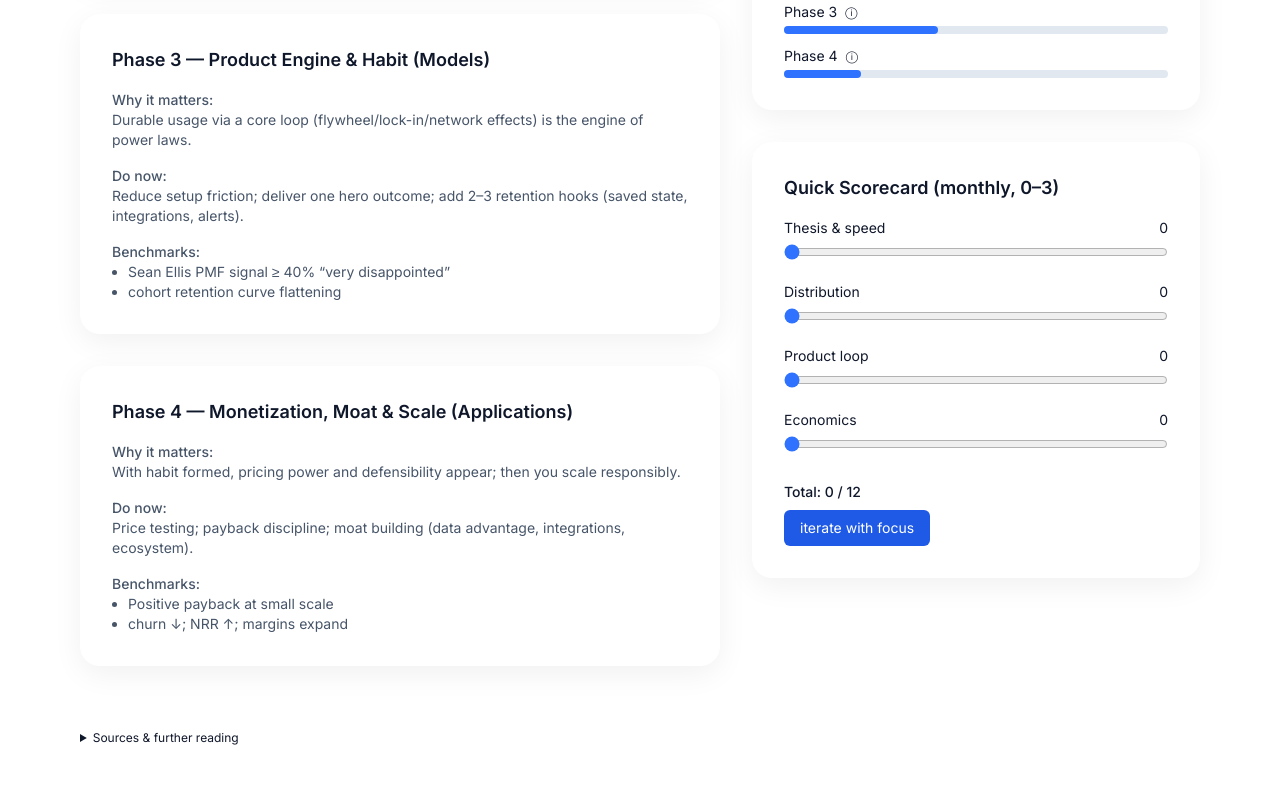
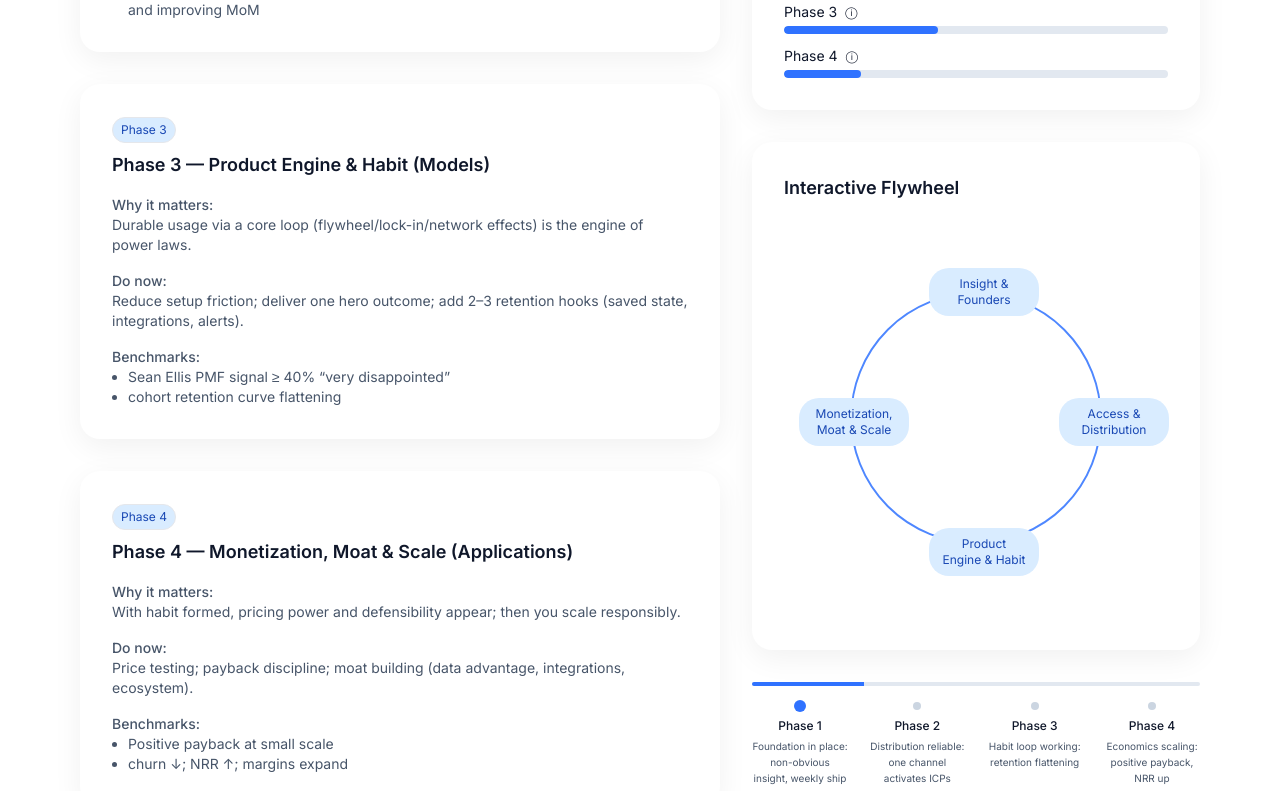
Before and after one commit to Roro253/jbv-website, a Next.js app: page /thesis in a window 1280 px wide. Shown: the part 1069-1860 px from the top of the page. Built offline with nearby package versions, Linux system fonts and the light colour scheme.

Commit message:
feat: replace scorecard with flywheel and timeline

```diff
--- a/app/thesis/ThesisSections.tsx
+++ b/app/thesis/ThesisSections.tsx
@@ -1,5 +1,5 @@
 "use client";
-import React, { useRef, useState } from "react";
+import React, { useRef } from "react";
 import { motion, useInView, useReducedMotion } from "framer-motion";
 import { Source } from "./sources";
 
@@ -16,6 +16,8 @@ export function PhaseList({ phases, selected, onSelect }: { phases: string[]; se
             selected === i ? "bg-brand-100 text-brand-700 border-brand-300" : "bg-white text-slate-600"
           }`}
           animate={selected === i && !shouldReduceMotion ? { scale: [1.02, 1] } : {}}
+          whileHover={!shouldReduceMotion ? { scale: 1.02, boxShadow: "0 2px 6px rgba(0,0,0,0.08)" } : {}}
+          whileFocus={!shouldReduceMotion ? { scale: 1.02, boxShadow: "0 2px 6px rgba(0,0,0,0.08)" } : {}}
         >
           Phase {i + 1}
         </motion.button>
@@ -25,6 +27,7 @@ export function PhaseList({ phases, selected, onSelect }: { phases: string[]; se
 }
 
 export function KPIBar({ label, value, note }: { label: string; value: number; note?: string }) {
+  const shouldReduceMotion = useReducedMotion();
   return (
     <div className="space-y-1">
       <div className="flex items-center gap-2 text-sm">
@@ -35,50 +38,14 @@ export function KPIBar({ label, value, note }: { label: string; value: number; n
           </span>
         )}
       </div>
-      <div className="h-2 w-full rounded-full bg-slate-200">
-        <div className="h-full rounded-full bg-brand-500" style={{ width: `${value}%` }} />
+      <div className="h-2 w-full rounded-full bg-slate-200 overflow-hidden">
+        <motion.div
+          className="h-full rounded-full bg-brand-500"
+          initial={{ width: 0 }}
+          animate={{ width: `${value}%` }}
+          transition={{ duration: shouldReduceMotion ? 0 : 0.6, ease: "easeOut" }}
+        />
       </div>
-    </div>
-  );
-}
-
-export function Scorecard() {
-  const [scores, setScores] = useState([0, 0, 0, 0]);
-  const total = scores.reduce((a, b) => a + b, 0);
-  const label = total < 9 ? "iterate with focus" : "keep compounding";
-  return (
-    <div className="rounded-2xl shadow-lg shadow-soft p-6 md:p-8 bg-white">
-      <h3 className="text-lg font-semibold">Quick Scorecard (monthly, 0–3)</h3>
-      {['Thesis & speed', 'Distribution', 'Product loop', 'Economics'].map((name, idx) => (
-        <div key={name} className="mt-4">
-          <label className="flex justify-between text-sm mb-1" htmlFor={`score-${idx}`}>
-            <span>{name}</span>
-            <span>{scores[idx]}</span>
-          </label>
-          <input
-            id={`score-${idx}`}
-            aria-label={name}
-            type="range"
-            min={0}
-            max={3}
-            step={1}
-            value={scores[idx]}
-            onChange={(e) => {
-              const next = [...scores];
-              next[idx] = Number(e.target.value);
-              setScores(next);
-            }}
-            className="w-full accent-brand-500"
-          />
-        </div>
-      ))}
-      <div className="mt-6 text-sm font-medium">Total: {total} / 12</div>
-      <button
-        aria-label="scorecard action"
-        className="mt-2 rounded-md bg-brand-600 px-4 py-2 text-sm text-white"
-      >
-        {label}
-      </button>
     </div>
   );
 }
@@ -123,7 +90,8 @@ export function AdoptionDonut({ progress }: { progress: number }) {
           fill="none"
           strokeLinecap="round"
           initial={{ pathLength: 0 }}
-          animate={isInView && !shouldReduceMotion ? { pathLength: progress } : { pathLength: progress }}
+          animate={{ pathLength: isInView ? progress : 0 }}
+          transition={{ duration: shouldReduceMotion ? 0 : 1.2, ease: "easeOut" }}
         />
         <defs>
           <linearGradient id="gradient" x1="0" x2="1" y1="1" y2="0">
--- /dev/null
+++ b/app/thesis/components/Flywheel.tsx
@@ -0,0 +1,129 @@
+"use client";
+import React, { useState } from "react";
+import { motion, useReducedMotion } from "framer-motion";
+
+interface Node {
+  id: string;
+  label: string;
+  tooltip: string;
+}
+
+const nodes: Node[] = [
+  {
+    id: "phase-1-foundation",
+    label: "Insight & Founders",
+    tooltip:
+      "Non-obvious insight + fast ship cadence creates early compounding. Example: weekly demos with 3–10 design partners.",
+  },
+  {
+    id: "phase-2-distribution",
+    label: "Access & Distribution",
+    tooltip:
+      "One low-cost, repeatable channel beats three mediocre ones. Example: CAC payback trending toward category norms.",
+  },
+  {
+    id: "phase-3-product",
+    label: "Product Engine & Habit",
+    tooltip:
+      "Core loop (flywheel/lock-in/network effects) retains users. Example: ≥40% 'very disappointed' and flattening retention.",
+  },
+  {
+    id: "phase-4-monetization",
+    label: "Monetization, Moat & Scale",
+    tooltip:
+      "Pricing power and defensibility appear after habit. Example: Positive payback at small scale; NRR up; margins expand.",
+  },
+];
+
+const paths = [
+  "M200 70 A130 130 0 0 1 330 200",
+  "M330 200 A130 130 0 0 1 200 330",
+  "M200 330 A130 130 0 0 1 70 200",
+  "M70 200 A130 130 0 0 1 200 70",
+];
+
+const positions = [
+  { left: 145, top: 50 },
+  { left: 275, top: 180 },
+  { left: 145, top: 310 },
+  { left: 15, top: 180 },
+];
+
+export default function Flywheel({ onSelectPhase }: { onSelectPhase?: (id: string) => void }) {
+  const [hovered, setHovered] = useState<number | null>(null);
+  const shouldReduceMotion = useReducedMotion();
+
+  const handleClick = (id: string) => {
+    if (onSelectPhase) onSelectPhase(id);
+    else document.getElementById(id)?.scrollIntoView({ behavior: "smooth", block: "start" });
+  };
+
+  return (
+    <div>
+      <h3 className="text-lg font-semibold mb-4">Interactive Flywheel</h3>
+      <div className="relative w-full max-w-sm mx-auto" style={{ height: 400 }}>
+        <svg viewBox="0 0 400 400" className="w-full h-full">
+          <defs>
+            <marker id="arrowhead" markerWidth="6" markerHeight="6" refX="3" refY="3" orient="auto">
+              <path d="M0,0 L6,3 L0,6 Z" fill="#2f72ff" />
+            </marker>
+          </defs>
+          {paths.map((d, i) => (
+            <motion.path
+              key={i}
+              d={d}
+              stroke="#2f72ff"
+              strokeWidth={2}
+              fill="none"
+              markerEnd="url(#arrowhead)"
+              strokeDasharray="4 8"
+              initial={{ pathLength: 0 }}
+              animate={
+                shouldReduceMotion
+                  ? { pathLength: 1 }
+                  : { pathLength: 1, strokeDashoffset: -40, opacity: [0.85, 1, 0.85] }
+              }
+              transition={{
+                pathLength: { duration: 1.2, ease: "easeOut" },
+                strokeDashoffset: { repeat: Infinity, duration: 3, ease: "linear" },
+                opacity: { repeat: Infinity, duration: 3 },
+              }}
+            />
+          ))}
+        </svg>
+        {nodes.map((n, i) => (
+          <motion.div
+            key={n.id}
+            className="absolute"
+            style={{ left: positions[i].left, top: positions[i].top, width: 110 }}
+            initial={{ opacity: 0, y: 8 }}
+            animate={{ opacity: 1, y: 0 }}
+            transition={{ delay: shouldReduceMotion ? 0 : i * 0.1 }}
+          >
+            <button
+              aria-label={`Flywheel node: ${n.label}`}
+              onClick={() => handleClick(n.id)}
+              onMouseEnter={() => setHovered(i)}
+              onMouseLeave={() => setHovered(null)}
+              onFocus={() => setHovered(i)}
+              onBlur={() => setHovered(null)}
+              className="w-full px-3 py-2 rounded-2xl bg-brand-100 text-brand-700 text-xs focus:outline-none focus-visible:ring-2 focus-visible:ring-brand-500"
+            >
+              {n.label}
+            </button>
+            {hovered === i && (
+              <motion.div
+                role="tooltip"
+                initial={{ opacity: 0, y: 4 }}
+                animate={{ opacity: 1, y: 0 }}
+                className="absolute z-10 mt-2 w-64 p-3 text-xs rounded-lg bg-slate-800 text-white shadow-lg"
+              >
+                {n.tooltip}
+              </motion.div>
+            )}
+          </motion.div>
+        ))}
+      </div>
+    </div>
+  );
+}
--- /dev/null
+++ b/app/thesis/components/ScrollTimeline.tsx
@@ -0,0 +1,80 @@
+"use client";
+import React, { useEffect, useState } from "react";
+import { motion, useReducedMotion } from "framer-motion";
+
+const descriptions = [
+  "Foundation in place: non-obvious insight, weekly ship",
+  "Distribution reliable: one channel activates ICPs",
+  "Habit loop working: retention flattening",
+  "Economics scaling: positive payback, NRR up",
+];
+
+export default function ScrollTimeline({ phaseIds }: { phaseIds: string[] }) {
+  const [active, setActive] = useState(0);
+  const shouldReduceMotion = useReducedMotion();
+
+  useEffect(() => {
+    const observers: IntersectionObserver[] = [];
+    phaseIds.forEach((id, i) => {
+      const el = document.getElementById(id);
+      if (!el) return;
+      const observer = new IntersectionObserver(
+        (entries) => {
+          entries.forEach((entry) => {
+            if (entry.isIntersecting) setActive(i);
+          });
+        },
+        { threshold: 0.5 }
+      );
+      observer.observe(el);
+      observers.push(observer);
+    });
+    return () => observers.forEach((o) => o.disconnect());
+  }, [phaseIds]);
+
+  const handleClick = (id: string) => {
+    document.getElementById(id)?.scrollIntoView({ behavior: "smooth", block: "start" });
+  };
+
+  return (
+    <div className="mt-2">
+      <motion.div
+        className="h-1 bg-slate-200 rounded-full relative overflow-hidden"
+        initial={{ scaleX: 0 }}
+        whileInView={{ scaleX: 1 }}
+        viewport={{ once: true }}
+        transition={{ duration: shouldReduceMotion ? 0 : 1, ease: "easeOut" }}
+        style={{ transformOrigin: "left" }}
+      >
+        <motion.div
+          className="absolute inset-0 bg-brand-500"
+          style={{ transformOrigin: "left" }}
+          animate={{ scaleX: (active + 1) / phaseIds.length }}
+          transition={{ duration: shouldReduceMotion ? 0 : 0.3 }}
+        />
+      </motion.div>
+      <div className="mt-4 flex justify-between">
+        {phaseIds.map((id, i) => (
+          <button
+            key={id}
+            aria-label={`Scroll to phase ${i + 1}`}
+            aria-pressed={active === i}
+            onClick={() => handleClick(id)}
+            className="flex flex-col items-center text-xs focus:outline-none focus-visible:ring-2 focus-visible:ring-brand-500"
+          >
+            <motion.span
+              className={active === i ? "bg-brand-500" : "bg-slate-300"}
+              style={{ width: 8, height: 8, borderRadius: "50%" }}
+              animate={{ scale: active === i ? 1.5 : 1 }}
+              transition={{ duration: 0.2 }}
+            />
+            <span className="mt-2 font-medium">Phase {i + 1}</span>
+            <span className="mt-1 text-[10px] text-slate-600 max-w-[6rem] text-center">
+              {descriptions[i]}
+            </span>
+          </button>
+        ))}
+      </div>
+    </div>
+  );
+}
--- a/app/thesis/page.tsx
+++ b/app/thesis/page.tsx
@@ -2,13 +2,17 @@
 export const dynamic = "force-dynamic";
 import React, { useRef, useState } from "react";
 import nextDynamic from "next/dynamic";
-import { motion } from "framer-motion";
-import { PhaseList, KPIBar, Scorecard, SourcesDisclosure, AdoptionDonut } from "./ThesisSections";
+import { motion, useReducedMotion } from "framer-motion";
+import { PhaseList, KPIBar, SourcesDisclosure, AdoptionDonut } from "./ThesisSections";
+import Flywheel from "./components/Flywheel";
+import ScrollTimeline from "./components/ScrollTimeline";
+import "./thesis.css";
 import { sources } from "./sources";
 
 const ThesisBackground = nextDynamic(() => import("@/components/thesis/bg/ThesisBackground"), { ssr: false });
 
 interface Phase {
+  id: string;
   title: string;
   why: string;
   doNow: string;
@@ -17,45 +21,50 @@ interface Phase {
 
 const phases: Phase[] = [
   {
+    id: "phase-1-foundation",
     title: "Phase 1 — Insight & Founders (Foundation)",
     why: "Teams with a non-obvious insight and fast ship cadence compound advantage in every later layer.",
     doNow: "30–100 customer interviews; weekly demo cadence; recruit 2–3 design partners.",
     benchmarks: [
       "time-to-first working demo ≤ 4–6 weeks",
-      "3–10 design partners"
-    ]
+      "3–10 design partners",
+    ],
   },
   {
+    id: "phase-2-distribution",
     title: "Phase 2 — Access & Distribution (Go-to-Market Infrastructure)",
     why: "One repeatable low-cost channel beats three mediocre ones.",
     doNow: "Pick one primary channel; instrument activation; weekly funnel reviews.",
     benchmarks: [
-      "CAC payback trending to category norms (SMB often < 12–18m; enterprise < 24m) and improving MoM"
-    ]
+      "CAC payback trending to category norms (SMB often < 12–18m; enterprise < 24m) and improving MoM",
+    ],
   },
   {
+    id: "phase-3-product",
     title: "Phase 3 — Product Engine & Habit (Models)",
     why: "Durable usage via a core loop (flywheel/lock-in/network effects) is the engine of power laws.",
     doNow: "Reduce setup friction; deliver one hero outcome; add 2–3 retention hooks (saved state, integrations, alerts).",
     benchmarks: [
       "Sean Ellis PMF signal ≥ 40% “very disappointed”",
-      "cohort retention curve flattening"
-    ]
+      "cohort retention curve flattening",
+    ],
   },
   {
+    id: "phase-4-monetization",
     title: "Phase 4 — Monetization, Moat & Scale (Applications)",
     why: "With habit formed, pricing power and defensibility appear; then you scale responsibly.",
     doNow: "Price testing; payback discipline; moat building (data advantage, integrations, ecosystem).",
     benchmarks: [
       "Positive payback at small scale",
-      "churn ↓; NRR ↑; margins expand"
-    ]
-  }
+      "churn ↓; NRR ↑; margins expand",
+    ],
+  },
 ];
 
 export default function ThesisPage() {
   const [selected, setSelected] = useState(0);
   const phaseRefs = useRef<Array<HTMLDivElement | null>>([]);
+  const shouldReduceMotion = useReducedMotion();
 
   const handleSelect = (i: number) => {
     setSelected(i);
@@ -75,6 +84,7 @@ export default function ThesisPage() {
           <div className="lg:col-span-7 space-y-8">
             {phases.map((phase, idx) => (
               <motion.div
+                id={phase.id}
                 key={phase.title}
                 ref={(el) => {
                   phaseRefs.current[idx] = el;
@@ -85,7 +95,13 @@ export default function ThesisPage() {
                 viewport={{ once: true }}
                 transition={{ delay: idx * 0.1 }}
               >
-                <h2 className="text-lg font-semibold">{phase.title}</h2>
+                <motion.span
+                  className="inline-block px-2 py-1 rounded-full border bg-brand-100 text-brand-700 text-xs"
+                  whileHover={shouldReduceMotion ? {} : { scale: 1.02, boxShadow: "0 2px 6px rgba(0,0,0,0.08)" }}
+                >
+                  Phase {idx + 1}
+                </motion.span>
+                <h2 className="mt-2 text-lg font-semibold">{phase.title}</h2>
                 <div className="mt-4 space-y-4 text-sm text-slate-600">
                   <div>
                     <h3 className="font-medium">Why it matters:</h3>
@@ -109,7 +125,7 @@ export default function ThesisPage() {
           </div>
           <div className="lg:col-span-5 space-y-8">
             <motion.div
-              className="rounded-2xl shadow-lg shadow-soft p-6 md:p-8 bg-white"
+              className="rounded-2xl shadow-lg shadow-soft p-6 md:p-8 bg-white energy-flow"
               initial={{ opacity: 0, y: 24 }}
               whileInView={{ opacity: 1, y: 0 }}
               viewport={{ once: true }}
@@ -146,13 +162,15 @@ export default function ThesisPage() {
               </div>
             </motion.div>
             <motion.div
+              className="rounded-2xl shadow-lg shadow-soft p-6 md:p-8 bg-white"
               initial={{ opacity: 0, y: 24 }}
               whileInView={{ opacity: 1, y: 0 }}
               viewport={{ once: true }}
               transition={{ delay: 0.3 }}
             >
-              <Scorecard />
+              <Flywheel onSelectPhase={(id) => document.getElementById(id)?.scrollIntoView({ behavior: "smooth", block: "start" })} />
             </motion.div>
+            <ScrollTimeline phaseIds={phases.map((p) => p.id)} />
           </div>
         </div>
         <SourcesDisclosure sources={sources} />
--- /dev/null
+++ b/app/thesis/thesis.css
@@ -0,0 +1,25 @@
+.energy-flow {
+  position: relative;
+  overflow: hidden;
+}
+
+.energy-flow::before {
+  content: "";
+  position: absolute;
+  inset: 0;
+  background: linear-gradient(90deg, rgba(47,114,255,0.08), rgba(139,184,255,0.08), rgba(47,114,255,0.08));
+  background-size: 300% 100%;
+  animation: energy-flow 80s linear infinite;
+  z-index: -1;
+}
+
+@keyframes energy-flow {
+  from { background-position: 0% 0; }
+  to { background-position: 100% 0; }
+}
+
+@media (prefers-reduced-motion: reduce) {
+  .energy-flow::before {
+    animation: none;
+  }
+}
```
